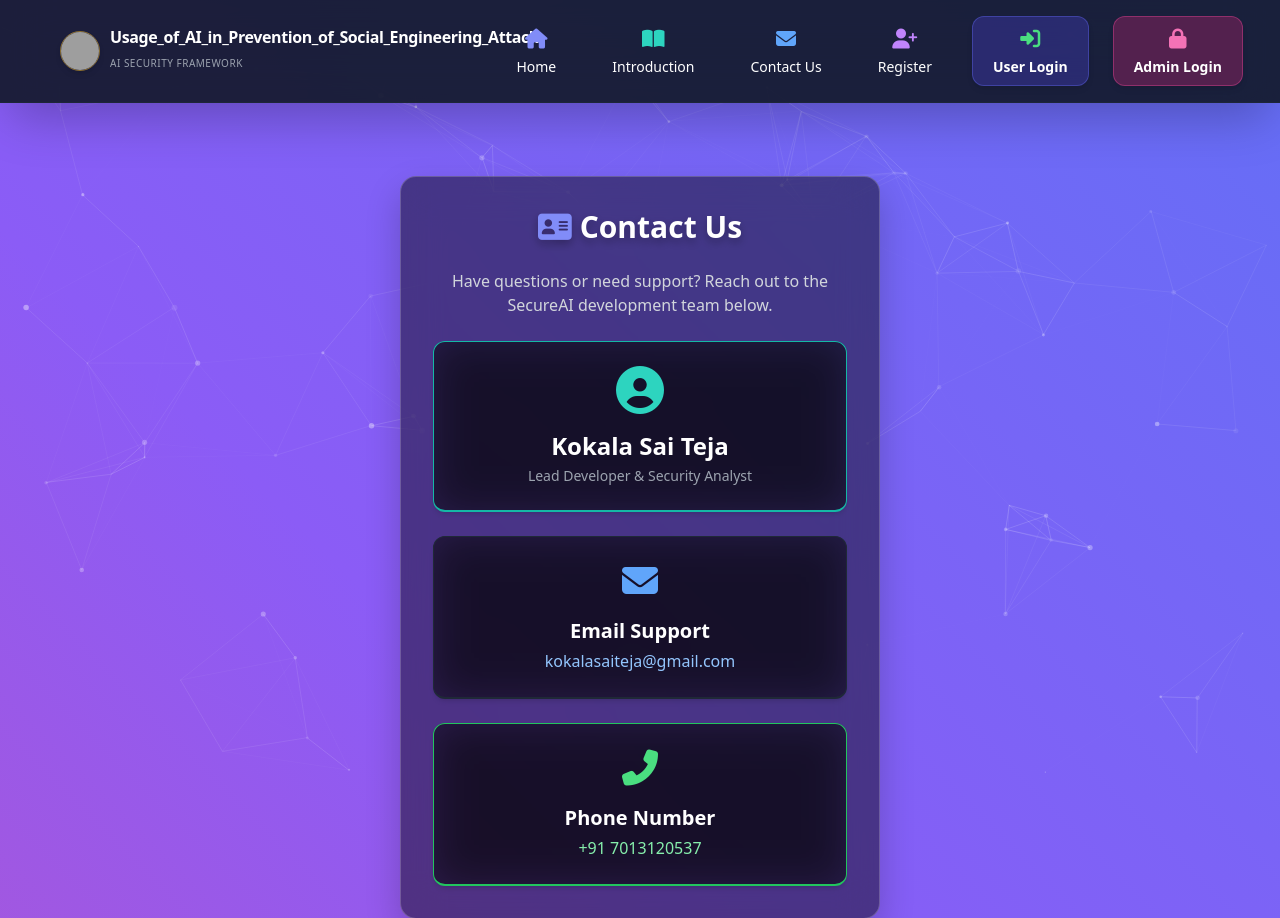
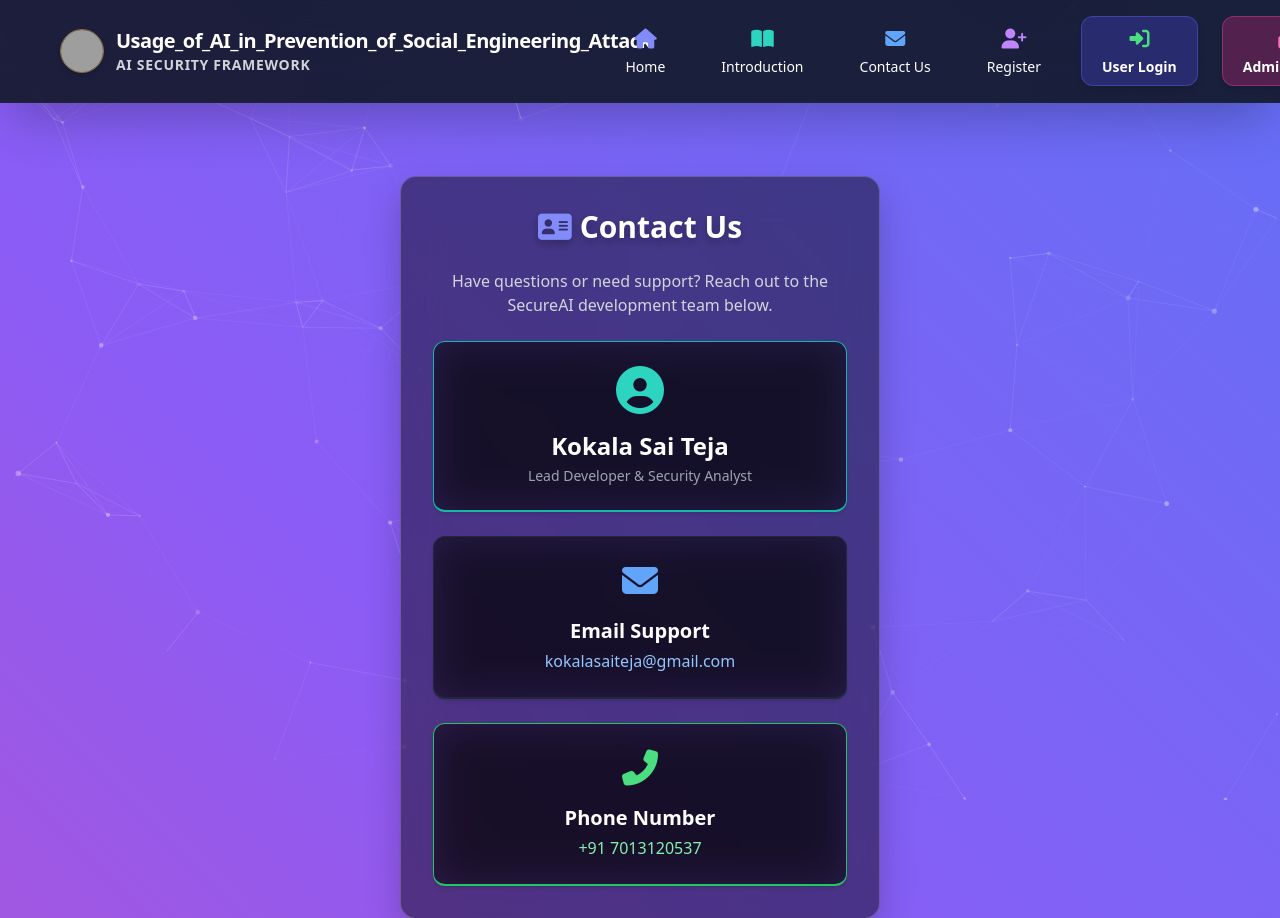
Before and after one commit to Kokalasaiteja/SecureAI, a Django app: page /contact/ in a window 1280 px wide. Shown: the top 918 px of the page. Run offline with Django 5.2, Linux system fonts and the light colour scheme; some libraries are stand-ins or nearby versions; grey boxes are pictures that could not be loaded.

Commit message:
Increase font size and weight of brand title text in header

```diff
--- a/templates/base.html
+++ b/templates/base.html
@@ -100,12 +100,12 @@
                 </button>
 
                 <!-- Brand Logo / Title -->
-                <a href="/" class="text-base sm:text-lg lg:text-xl font-extrabold flex items-center space-x-2.5 text-white hover:text-indigo-300 transition-all group">
-                    <img src="/media/logo.jpg" alt="Logo" class="w-9 h-9 sm:w-10 sm:h-10 rounded-full object-cover border border-amber-400/50 shadow-md group-hover:scale-105 transition-transform">
+                <a href="/" class="text-lg sm:text-xl lg:text-2xl font-extrabold flex items-center space-x-3 text-white hover:text-indigo-300 transition-all group">
+                    <img src="/media/logo.jpg" alt="Logo" class="w-10 h-10 sm:w-11 sm:h-11 rounded-full object-cover border border-amber-400/50 shadow-md group-hover:scale-105 transition-transform">
                     <div class="flex flex-col">
-                        <span class="hidden xl:inline tracking-tight font-extrabold text-white text-base">Usage_of_AI_in_Prevention_of_Social_Engineering_Attack</span>
-                        <span class="xl:hidden tracking-tight font-black text-indigo-400 text-lg sm:text-xl">SecureAI</span>
-                        <span class="hidden xl:inline text-[10px] text-gray-400 font-medium tracking-wider uppercase">AI Security Framework</span>
+                        <span class="hidden xl:inline tracking-tight font-black text-white text-lg xl:text-xl">Usage_of_AI_in_Prevention_of_Social_Engineering_Attack</span>
+                        <span class="xl:hidden tracking-tight font-black text-indigo-400 text-xl sm:text-2xl">SecureAI</span>
+                        <span class="hidden xl:inline text-xs xl:text-sm text-gray-300 font-bold tracking-wider uppercase">AI Security Framework</span>
                     </div>
                 </a>
             </div>
```
